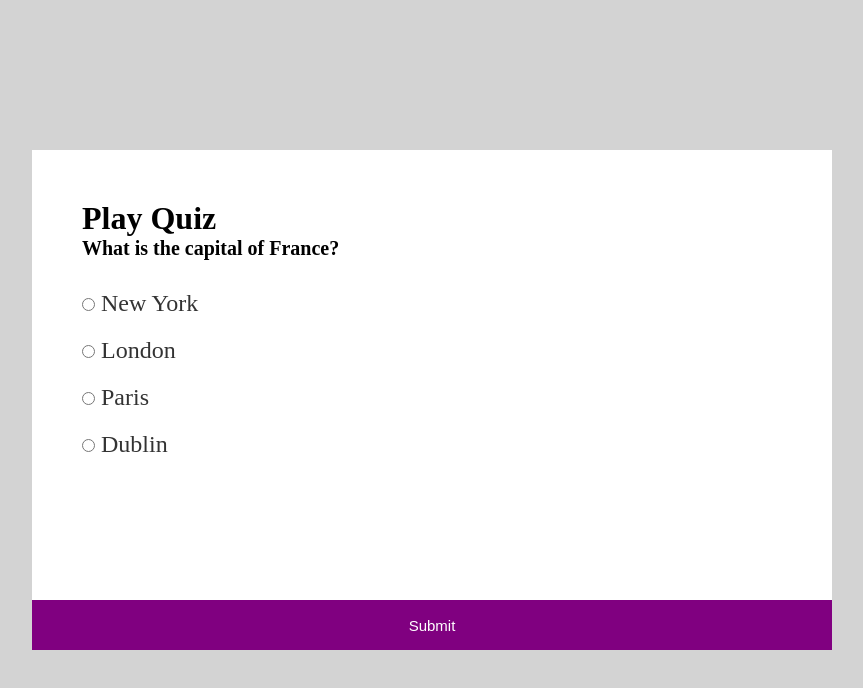
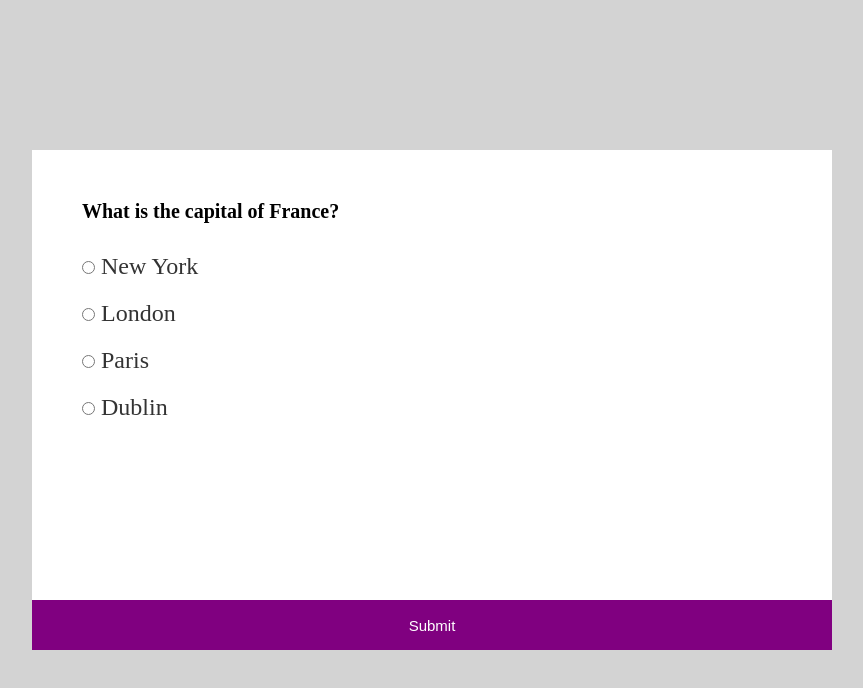
Before and after one commit to BhattaraiNarayan/Quiz-App, a plain HTML site: page index.html in a window 1280 px wide. Shown: the whole page, without its empty margins (208-1071 px from the left). Drawn offline with Linux system fonts and the light colour scheme.

Commit message:
Deleted heading

```diff
--- a/index.html
+++ b/index.html
@@ -10,7 +10,6 @@
    <div class="container">
       <div class="game">
         <div class="content">
-          <h1>Play Quiz</h1>
           <h1 class="question"></h1>
           <div class="answers">
 
```
